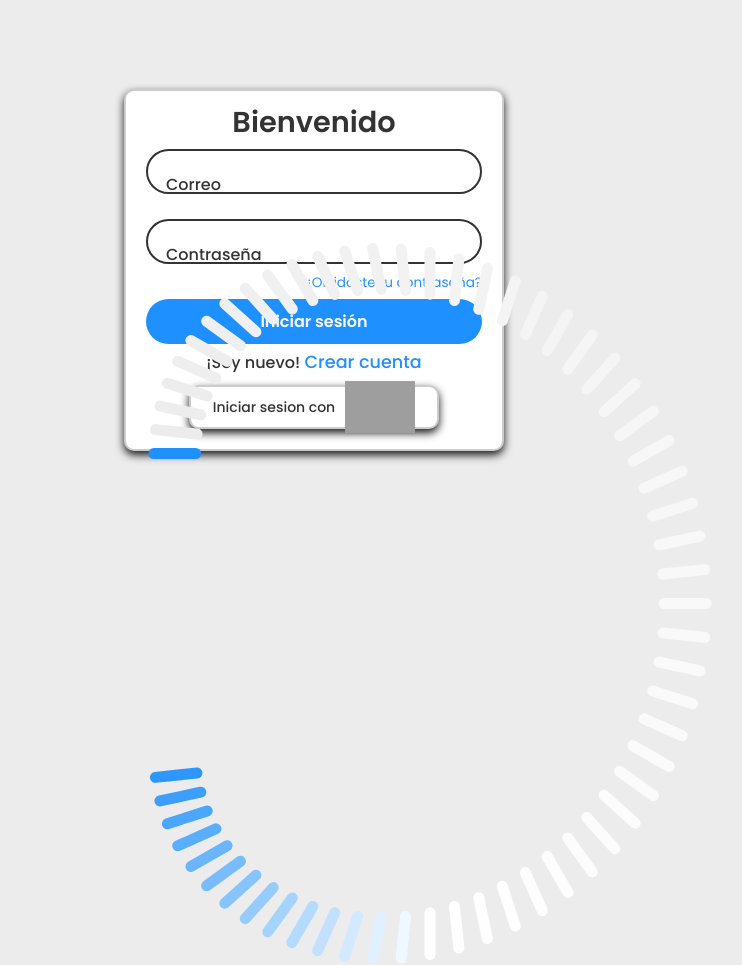
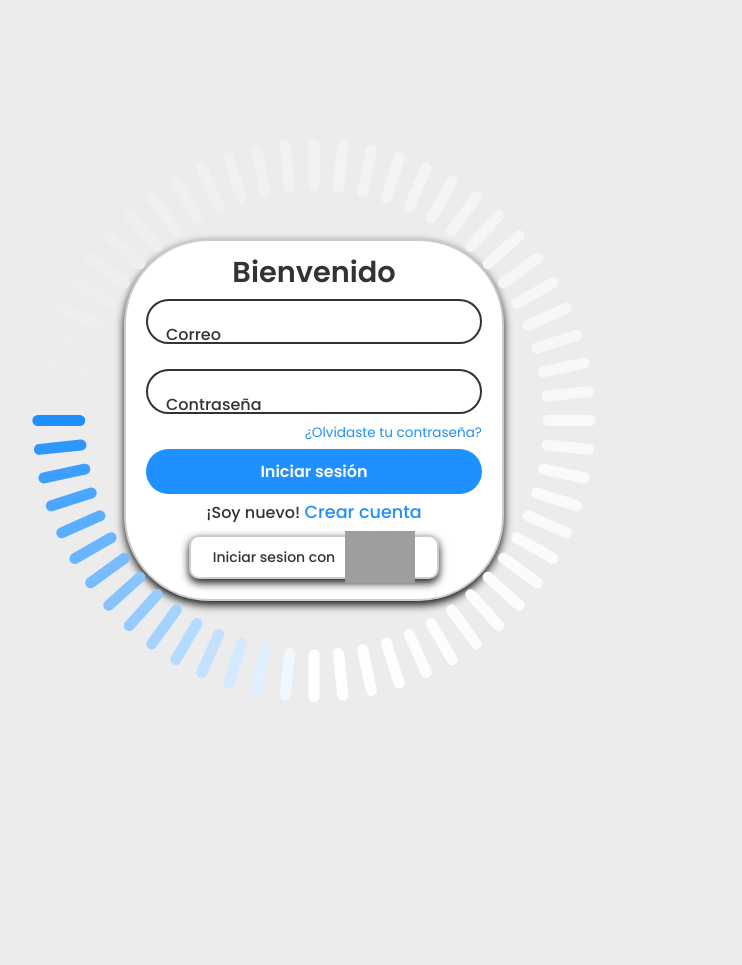
Before and after one commit to service-city-panama/v101, a plain HTML site: page index.html in a window 1280 px wide. Shown: the whole page, without its empty margins (326-1068 px from the left). After the commit the page ends 820 px from the top, so only its background shows below. Drawn offline with nearby package versions, Linux system fonts and the light colour scheme; grey boxes are pictures that could not be loaded.

Commit message:
Add files via upload

```diff
--- a/css/login.css
+++ b/css/login.css
@@ -27,7 +27,7 @@ body {
 }
 
 .container span {
-    position: relative;
+    position: absolute;
     left: 0;
     width: 24px;
     height: 5px;
@@ -169,11 +169,12 @@ label { color: #333;    font-weight: 500; }
 
 /**/
 .card {
+
     width: 380px;
     padding: 20px;
     background-color: #fff;
     border: 2px, solid #ccc;
-    border-radius: 10px;
+    border-radius: 85px;
     margin: auto;
 
     box-shadow: 0 4px 8px rgba(0, 0, 0, 0.9);
```
